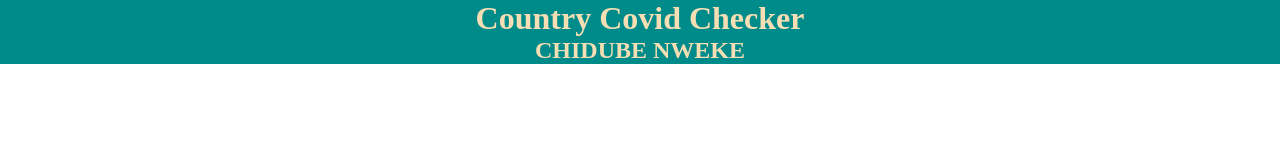
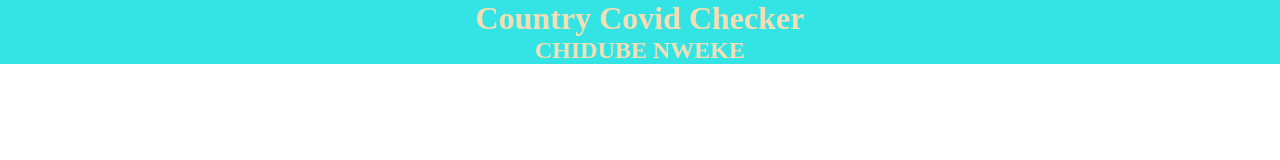
Before and after one commit to Nchedubem/COVID-19_Tracker_app_Chidubem_Nweke, a website: page tasks/index.html in a window 1280 px wide. Drawn offline with Linux system fonts and the light colour scheme; no server answers.

Commit message:
second commit

```diff
--- a/tasks/style.css
+++ b/tasks/style.css
@@ -9,7 +9,7 @@
 }
 header, footer{
     text-align: center;
-    background-color: darkcyan;
+    background-color: #34e4e4;
     color: wheat;
 }
 .card{
```
